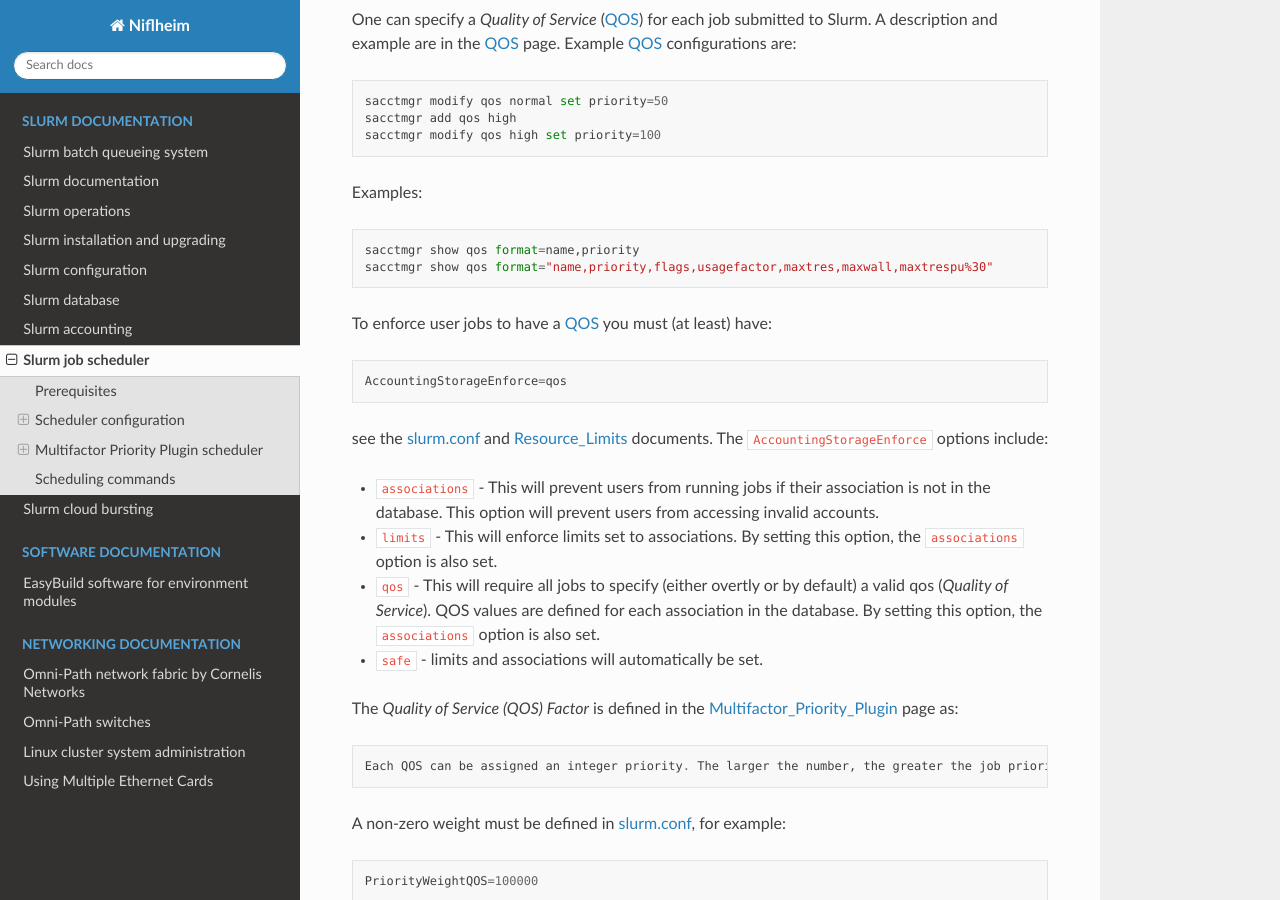
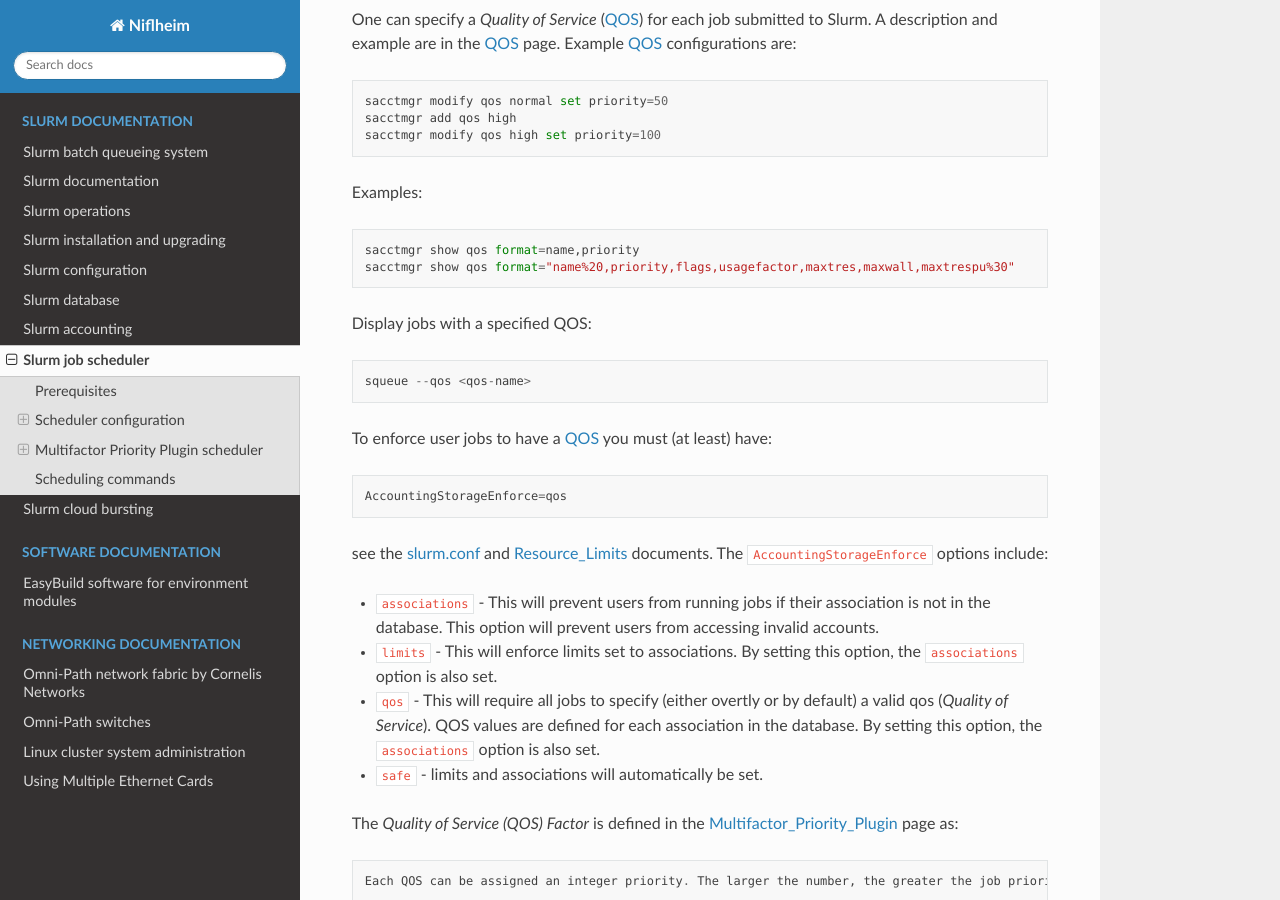
Before and after one commit to OleHolmNielsen/Niflheim_system, a Sphinx documentation site: the page built from docs/Slurm_scheduler.rst, in a window 1280 px wide and 900 px high, scrolled down 4635 px. Built offline with Sphinx 7.4.7 and the Read the Docs theme 3.1.0, drawn with Linux system fonts in a browser that asks for light colours.

Commit message:
Added QOS example

```diff
--- a/docs/Slurm_scheduler.rst
+++ b/docs/Slurm_scheduler.rst
@@ -204,7 +204,11 @@ Example QOS_ configurations are::
 Examples::
 
   sacctmgr show qos format=name,priority
-  sacctmgr show qos format="name,priority,flags,usagefactor,maxtres,maxwall,maxtrespu%30"
+  sacctmgr show qos format="name%20,priority,flags,usagefactor,maxtres,maxwall,maxtrespu%30"
+
+Display jobs with a specified QOS::
+
+  squeue --qos <qos-name>
 
 To enforce user jobs to have a QOS_ you must (at least) have::
 
```
